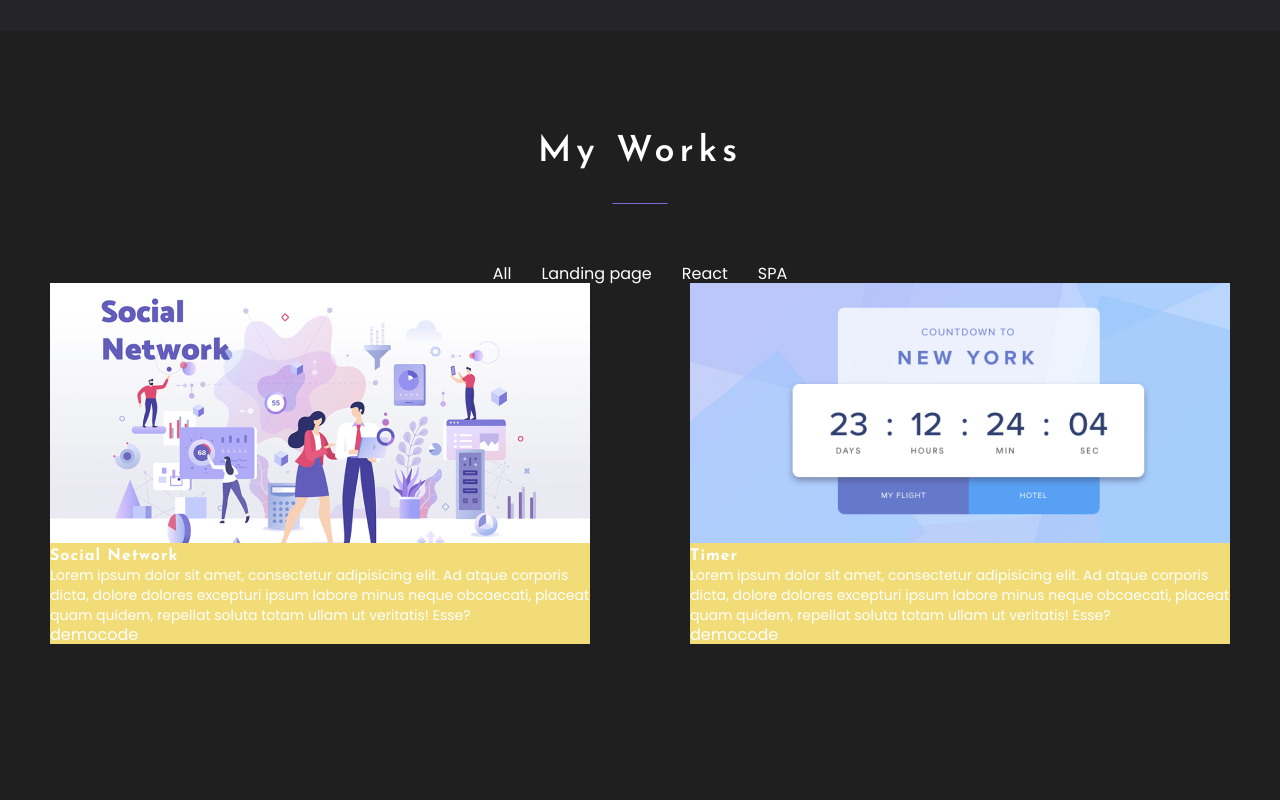
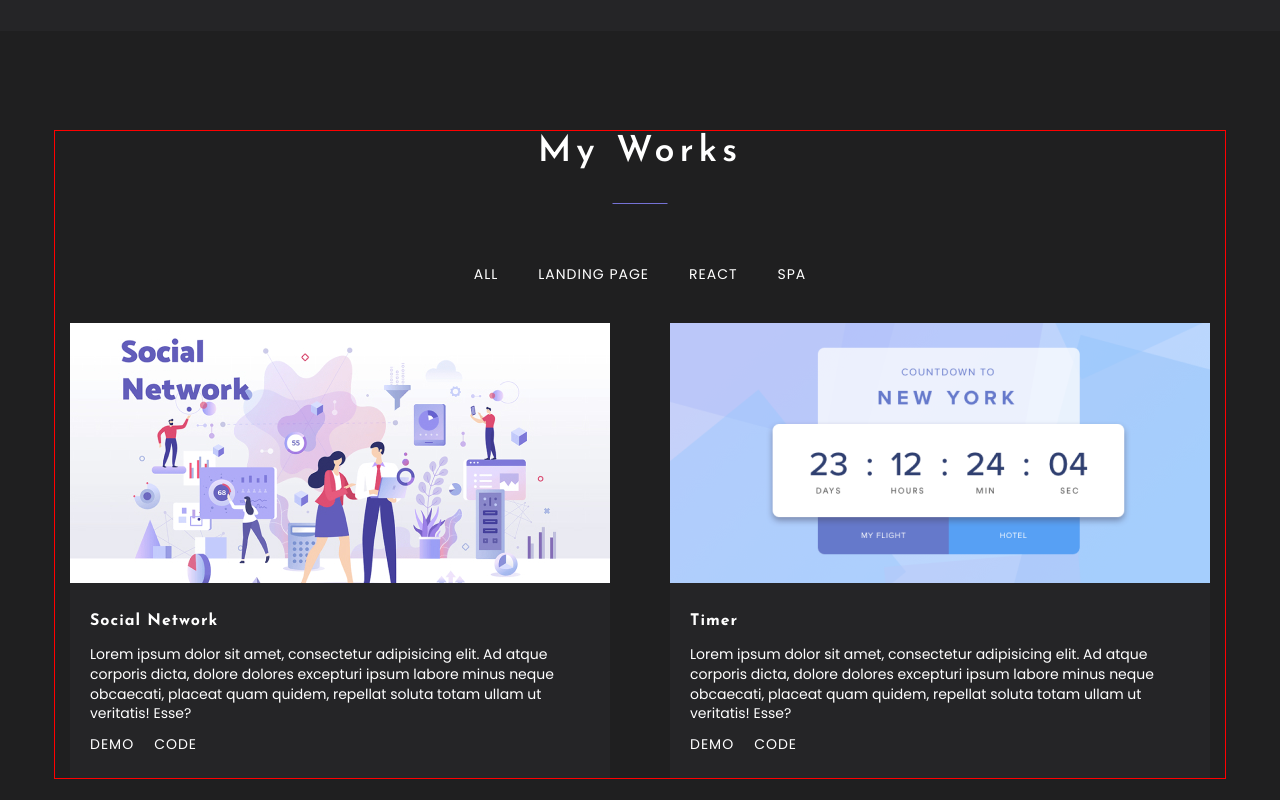
Before and after one commit to Yelkira/StyledPortfolio, a React app: page / in a window 1280 px wide. Shown: the part 1780-2580 px from the top of the page. Built offline with nearby package versions, Linux system fonts and the light colour scheme.

Commit message:
some styles for components

```diff
--- a/src/layout/sections/skills/skill/Skill.tsx
+++ b/src/layout/sections/skills/skill/Skill.tsx
@@ -52,15 +52,10 @@ const IconWrapper = styled.div`
 
 const SkillTitle = styled.h3`
   margin: 70px 0 15px;
-  font-family: 'Josefin Sans', sans-serif;
-  font-weight: 700;
-  font-size: 16px;
-  letter-spacing: 1px;
   text-transform: uppercase;
 
 `
 const SkillText = styled.p`
   text-align: center;
-  font-weight: 400;
-  font-size: 14px;
+  line-height: 1.4;
 `
--- a/src/layout/sections/works/Works.tsx
+++ b/src/layout/sections/works/Works.tsx
@@ -1,32 +1,36 @@
 import React from 'react';
 import styled from "styled-components";
+import socialPhoto from '../../../assets/images/socialNetwork.jpg'
+import timerPhoto from '../../../assets/images/timer.png'
+import {Container} from "../../../components/Container";
 import {FlexContainer} from "../../../components/FlexContainer";
-import {Menu} from "../../../components/menu/Menu";
+import {TabMenu} from "./tab-menu/TabMenu";
 import {SectionTitle} from "../../../components/SectionTitle";
 import {Work} from "./work/Work";
-import socialPhoto from '../../../assets/images/socialNetwork.jpg'
-import timerPhoto from '../../../assets/images/timer.png'
+
 const items = ['All', 'Landing page', 'React', 'SPA']
 
 export const Works = () => {
     return (
         <StyledWorks>
+            <Container>
                 <SectionTitle>
                     My Works
                 </SectionTitle>
-            <Menu menuItems={items}/>
-            <FlexContainer justify={'space-around'}>
+                <TabMenu menuItems={items}/>
+                <FlexContainer justify={'space-between'} align={'flex-start'}>
                     <Work title="Social Network"
-                      text="Lorem ipsum dolor sit amet, consectetur adipisicing elit. Ad atque corporis dicta, dolore dolores excepturi ipsum labore minus neque obcaecati, placeat quam quidem, repellat soluta totam ullam ut veritatis! Esse?" image={socialPhoto}/>
+                          text="Lorem ipsum dolor sit amet, consectetur adipisicing elit. Ad atque corporis dicta, dolore dolores excepturi ipsum labore minus neque obcaecati, placeat quam quidem, repellat soluta totam ullam ut veritatis! Esse?"
+                          image={socialPhoto}/>
                     <Work title="Timer"
-                      text={"Lorem ipsum dolor sit amet, consectetur adipisicing elit. Ad atque corporis dicta, dolore dolores excepturi ipsum labore minus neque obcaecati, placeat quam quidem, repellat soluta totam ullam ut veritatis! Esse?"} image={timerPhoto}/>
+                          text={"Lorem ipsum dolor sit amet, consectetur adipisicing elit. Ad atque corporis dicta, dolore dolores excepturi ipsum labore minus neque obcaecati, placeat quam quidem, repellat soluta totam ullam ut veritatis! Esse?"}
+                          image={timerPhoto}/>
                 </FlexContainer>
+            </Container>
         </StyledWorks>
     );
 };
 
 const StyledWorks = styled.section`
-  min-height: 100vh;
-  background-color: #6696ee;
 
 `
--- a/src/components/menu/Menu.tsx
+++ b/src/layout/sections/works/tab-menu/TabMenu.tsx
@@ -1,20 +1,21 @@
 import React from 'react';
 import styled from "styled-components";
+import {Link} from "../../../../components/Link";
 
 
 type MenuPropsType = {
     menuItems: string[]
 }
 
-export const Menu = ({menuItems}: MenuPropsType) => {
+export const TabMenu = ({menuItems}: MenuPropsType) => {
     return (
         <StyledMenu>
             <ul>
                 {menuItems.map((el, i) => {
                     return (
-                        <li key={i}>
-                            <a href="">{el}</a>
-                        </li>
+                        <ListItem key={i}>
+                            <Link href="">{el}</Link>
+                        </ListItem>
                     )
                 })}
             </ul>
@@ -22,9 +23,13 @@ export const Menu = ({menuItems}: MenuPropsType) => {
     );
 };
 const StyledMenu = styled.nav`
+  margin-bottom: 40px;
+
   ul {
     display: flex;
-    gap: 30px;
-    justify-content:center;
+    gap: 20px;
+    justify-content: center;
   }
 `
+const ListItem = styled.li`
+`
--- a/src/layout/sections/works/work/Work.tsx
+++ b/src/layout/sections/works/work/Work.tsx
@@ -1,5 +1,8 @@
 import React from 'react';
 import styled from "styled-components";
+import {Button} from "../../../../components/button/Button";
+import {Link} from "../../../../components/Link";
+import {theme} from "../../../../styles/Theme";
 
 type WorkPropsType = {
     text: string
@@ -11,7 +14,11 @@ type WorkPropsType = {
 export const Work = (props: WorkPropsType) => {
     return (
         <StyledWork>
+            <ImageWrapper>
                 <Image src={props.image} alt=""/>
+                <Button>view project</Button>
+            </ImageWrapper>
+            <Description>
                 <Title>
                     {props.title}
                 </Title>
@@ -20,26 +27,74 @@ export const Work = (props: WorkPropsType) => {
                 </Text>
                 <Link>demo</Link>
                 <Link>code</Link>
+            </Description>
         </StyledWork>
     );
 };
 
 const StyledWork = styled.div`
-  background-color: #f1dc78;
+  background-color: ${theme.colors.secondaryBg};
   max-width: 540px;
   width: 100%;
+
+  ${Link} {
+    padding: 10px 0;
+
+    & + ${Link} {
+      margin-left: 20px;
+    }
+  }
 `
+const ImageWrapper = styled.div`
+  position: relative;
+
+  &:hover {
+    &::before {
+      content: "";
+      position: absolute;
+      left: 0;
+      right: 0;
+      bottom: 0;
+      top: 0;
+      background: rgba(0, 0, 0, 0.3);
+      backdrop-filter: blur(4px);
+    }
+
+    ${Button} {
+      opacity: 1;
+    }
+  }
+
+  ${Button} {
+    opacity: 0;
+    position: absolute;
+    left: 50%;
+    top: 50%;
+    transform: translate(-50%, -50%);
+    z-index: 0;
+
+    &::before{
+      width: 100%;
+      height: 100%;
+      z-index: -1;
+    }
+  }
+
+
+`
+
 const Image = styled.img`
   width: 100%;
   height: 260px;
   object-fit: cover;
 `
+const Description = styled.div`
+  padding: 25px 20px;
+`
 const Title = styled.h3`
 
 `
 const Text = styled.p`
+  margin: 14px 0 10px;
 
 `
-const Link = styled.a`
-
-`
```
Lines whose indentation alone changed are shown as unchanged.
